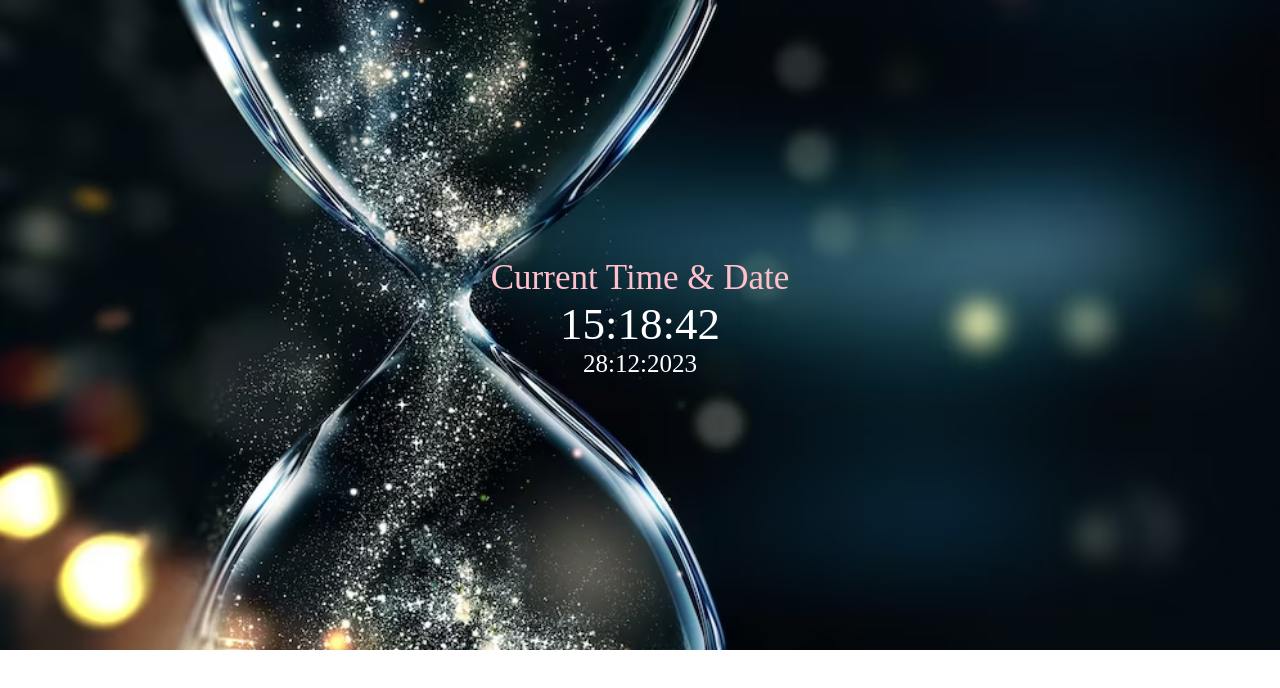
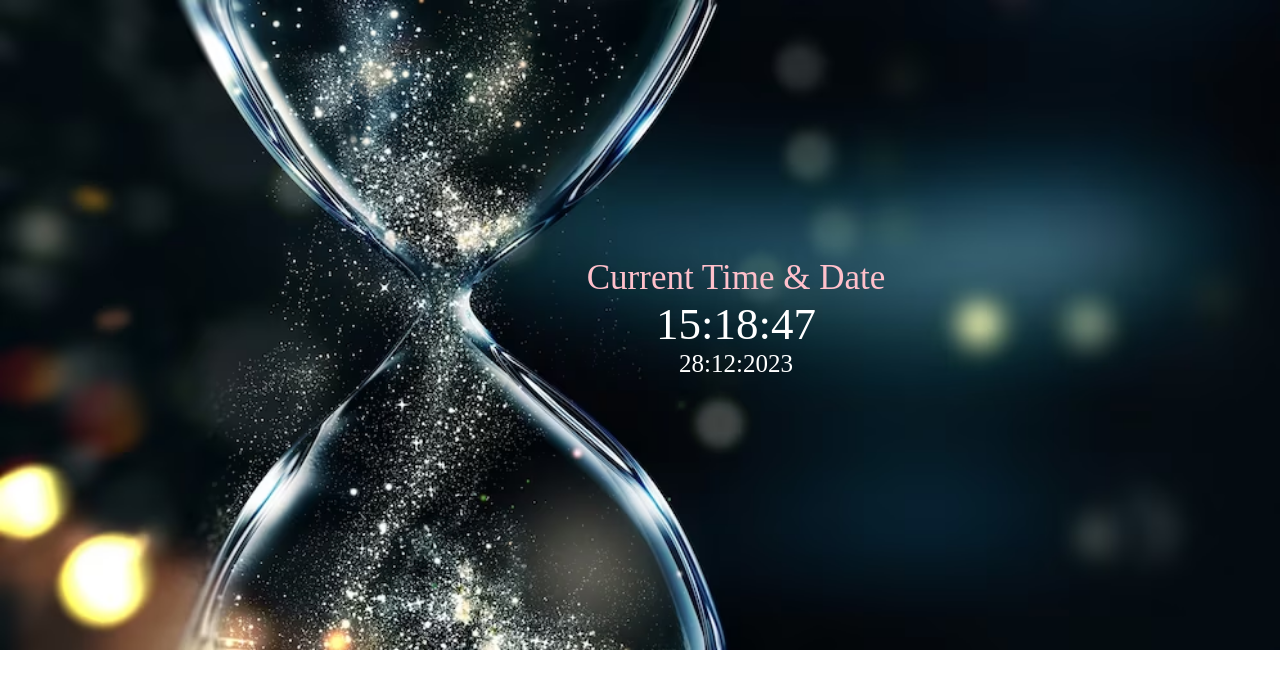
Before and after one commit to Rashmi0616/CurrentTime, a plain HTML site: page index.html in a window 1280 px wide. Drawn offline with Linux system fonts and the light colour scheme.

Commit message:
projects

```diff
--- a/index.html
+++ b/index.html
@@ -14,6 +14,7 @@
     background-size: cover;
     text-align: center;
     padding-top: 250px ;
+    margin-left: 200px;
 }
 .ct{
     font-size: 35px;
@@ -43,6 +44,8 @@
 
 
     <script>
+        window.onload=function(){getTime();}
+        function getTime(){
         var today=new Date();
         var hur= today.getHours();
         var min=today.getMinutes();
@@ -54,7 +57,11 @@
         var year=today.getFullYear();
 
         document.getElementById('time').innerHTML=hur + ":" + min + ":" + sec +"<br>";
+       setTimeout(function(){getTime()},1000);
+
         document.getElementById('date').innerHTML=date +":"+ month +":"+ year;
+        }
+        //setInterval("getTime()",1000);//another way
        function check(i)
        {
         if(i<10)
```
